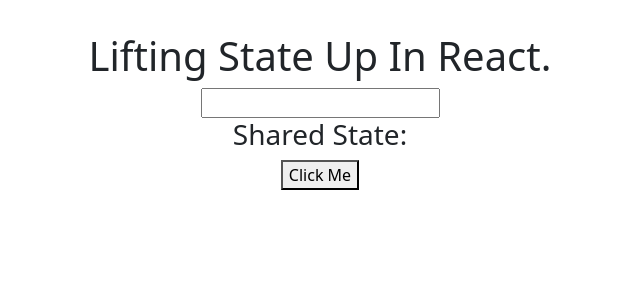
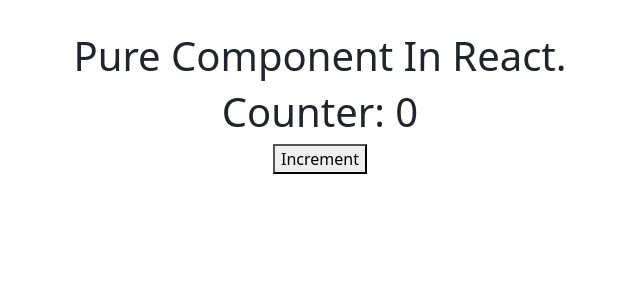
Before and after one commit to codes4education/reactjs_tutorials, a React (Create React App) app: page / in a window 1280 px wide. Shown: the top 300 px of the page, without its empty margins (320-960 px from the left). Built offline with nearby package versions, Linux system fonts and the light colour scheme.

Commit message:
part-38/pure-component

```diff
--- a/src/App.js
+++ b/src/App.js
@@ -1,31 +1,34 @@
-import React, { useState } from "react";
+import React, { Component } from "react";
 import "./App.css";
-import ChildComponentA from "./ChildComponentA";
-import ChildComponentB from "./ChildComponentB";
+import CounterPureComponent from "./CounterPureComponent";
 
-function App() {
+class App extends Component {
   // Example 1
-  const [sharedState, setSharedState] = useState("");
+  constructor(props) {
+    super(props);
+    this.state = {
+      count: 0,
+    };
+  }
 
-  const handleChange = (newValue) => {
-    console.log(newValue);
-    setSharedState(newValue);
+  // Example 1
+  handleIncrement = () => {
+    this.setState((prevState) => ({
+      count: prevState.count + 1,
+    }));
   };
+  render() {
+    console.log("Parent rendered!!");
+    return (
+      <div className="App">
+        <h1>Pure Component In React.</h1>
 
-  // Exmaple 2
-  const parentAlert = (data) => {
-    alert(data.name);
-    console.log(data);
-  };
-
-  return (
-    <div className="App">
-      <h1>Lifting State Up In React.</h1>
-
-      <ChildComponentA sharedState={sharedState} handleChange={handleChange} />
-
-      <ChildComponentB sharedState={sharedState} alert={parentAlert} />
-    </div>
-  );
+        <CounterPureComponent
+          count={this.state.count}
+          onIncrement={this.handleIncrement}
+        />
+      </div>
+    );
+  }
 }
 export default App;
--- a/src/ChildComponentA.js
+++ /dev/null
@@ -1,14 +0,0 @@
-import React from "react";
-
-export default function ChildComponentA({ sharedState, handleChange }) {
-  // Exmaple 1
-  const handleInputChange = (event) => {
-    const newValue = event.target.value;
-    handleChange(newValue);
-  };
-  return (
-    <div>
-      <input type="text" value={sharedState} onChange={handleInputChange} />
-    </div>
-  );
-}
--- a/src/ChildComponentB.js
+++ /dev/null
@@ -1,15 +0,0 @@
-import React from "react";
-
-export default function ChildComponentB({ sharedState, alert }) {
-  // Exmaple 2
-  //   const data = "Bhaskar Gupta";
-  const data = { name: "Bhaskar Gupta", email: "Bhaskar@gmail.com" };
-
-  return (
-    <div>
-      <h3>Shared State: {sharedState}</h3>
-
-      <button onClick={() => alert(data)}>Click Me</button>
-    </div>
-  );
-}
--- /dev/null
+++ b/src/CounterPureComponent.js
@@ -0,0 +1,13 @@
+import React, { PureComponent } from "react";
+
+export default class CounterPureComponent extends PureComponent {
+  render() {
+    console.log("Counter Pure Component rendered!!");
+    return (
+      <>
+        <h1>Counter: {this.props.count}</h1>
+        <button onClick={this.props.onIncrement}>Increment</button>
+      </>
+    );
+  }
+}
```
